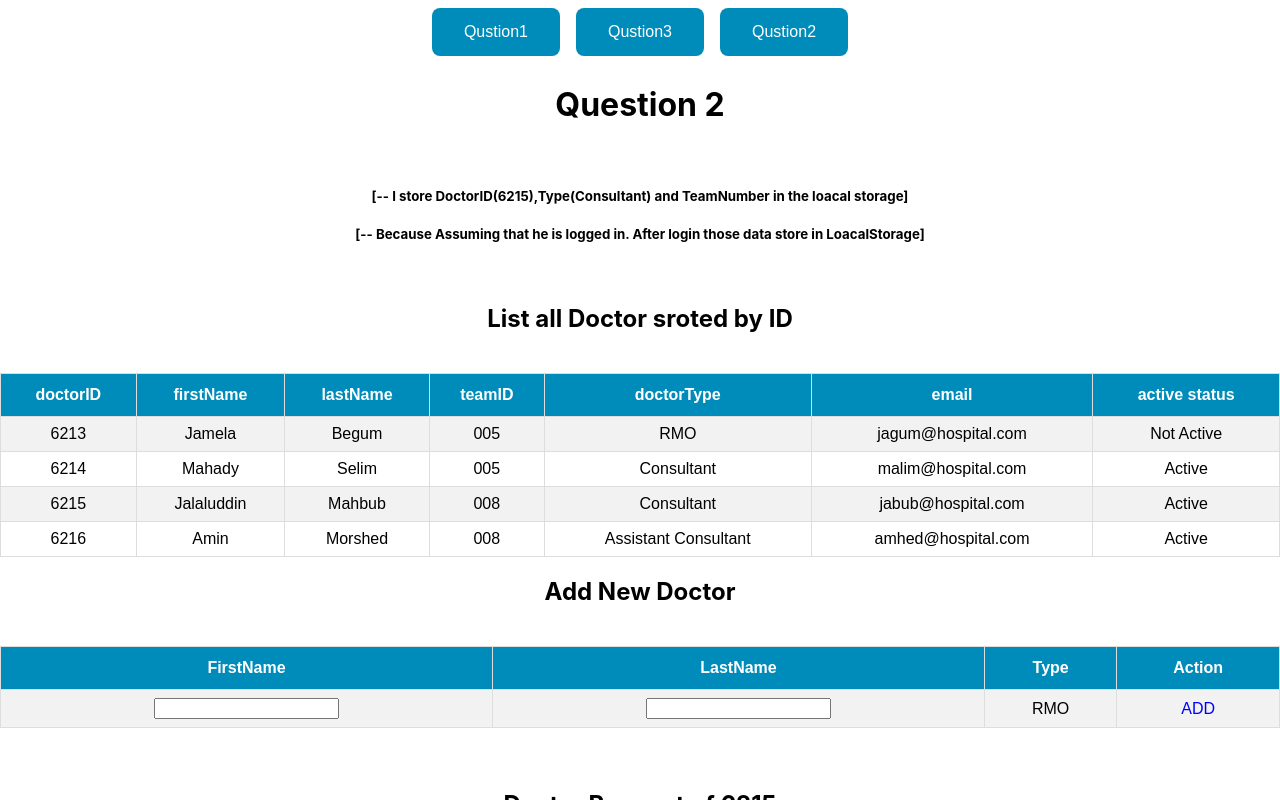
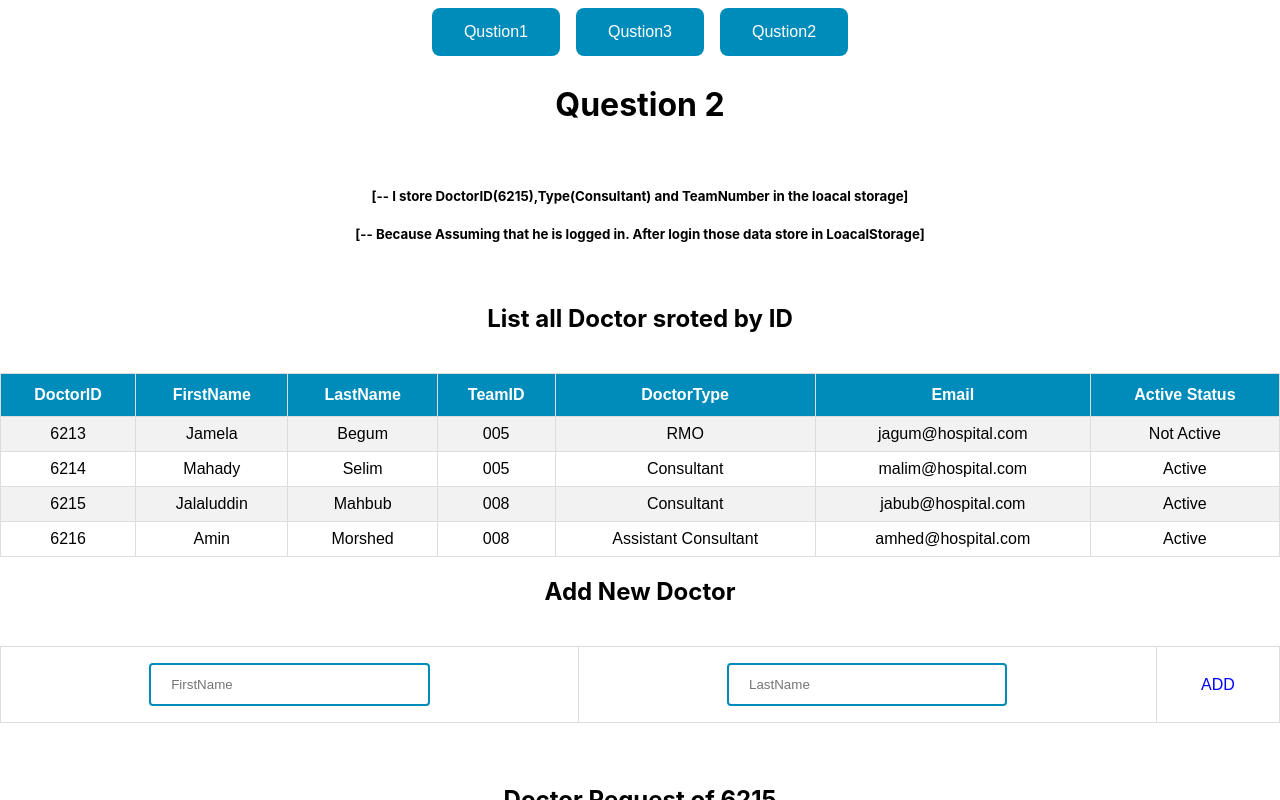
Before and after one commit to azahinhasan/assignment_hospital, a React (Create React App) app: page / in a window 1280 px wide. Both pictures are taken after a click on the button "Qustion2". Shown: the top 800 px of the page. Built offline with nearby package versions, Linux system fonts and the light colour scheme.

Commit message:
added ans of 2(3,4)

```diff
--- a/src/App.css
+++ b/src/App.css
@@ -75,3 +75,13 @@ button {
   cursor: pointer;
   border-radius: 8px;
 }
+
+input {
+  width: 50%;
+  padding: 12px 20px;
+  margin: 8px 0;
+  display: inline-block;
+  border: 2px solid #008CBA;
+  border-radius: 4px;
+  box-sizing: border-box;
+}
--- a/src/components/Question2.js
+++ b/src/components/Question2.js
@@ -143,8 +143,11 @@ const Question2=({doctors,setDoctors,teams,setTeams})=> {
     console.log("promotionDoc");
   }
 
-  const removeDocFromTeam=()=>{
+  const removeDocFromTeam=(id)=>{
 
+    setDoctors(doctors.map(el => (el.doctorID == id ? {...el, teamID:'none',active:false} : el)));
+
+    console.log("promotionDoc");
   }
 
 
@@ -176,13 +179,13 @@ const Question2=({doctors,setDoctors,teams,setTeams})=> {
       <table>
 
           <tr>
-                <th>doctorID</th>
-                <th>firstName</th>
-                <th>lastName</th>
-                <th>teamID</th>
-                <th>doctorType</th>
-                <th>email</th>
-                <th>active status</th>
+                <th>DoctorID</th>
+                <th>FirstName</th>
+                <th>LastName</th>
+                <th>TeamID</th>
+                <th>DoctorType</th>
+                <th>Email</th>
+                <th>Active Status</th>
 
           </tr>
       { doctorsDataSorted.map(data=>{
@@ -208,17 +211,17 @@ const Question2=({doctors,setDoctors,teams,setTeams})=> {
 
     <div>
         <table>
-          <tr>
+          {/* <tr>
               <th>FirstName</th>
               <th>LastName</th>
               <th>Type</th>
               <th>Action</th>
-          </tr>
+          </tr> */}
 
           <tr>
-            <td><input onChange={e=>setFastName(e.target.value)}/></td>
-            <td><input onChange={e=>setLastname(e.target.value)}/></td>
-            <td>RMO</td>
+            <td><input placeholder="FirstName" onChange={e=>setFastName(e.target.value)}/></td>
+            <td><input placeholder="LastName" onChange={e=>setLastname(e.target.value)}/></td>
+            {/* <td>Type: RMO</td> */}
             <td onClick={()=>addNewDoc()}  style={{cursor: 'default',color: 'blue'}}>ADD</td>
           </tr>
         </table>
@@ -232,8 +235,8 @@ const Question2=({doctors,setDoctors,teams,setTeams})=> {
 
       <table>
           <tr>
-                <th>doctorRequests</th>
-                <th>active status</th>
+                <th>Doctor Requests</th>
+                <th>Active Status</th>
           </tr>
         {docReqs.map(d=>{
               return(
```
